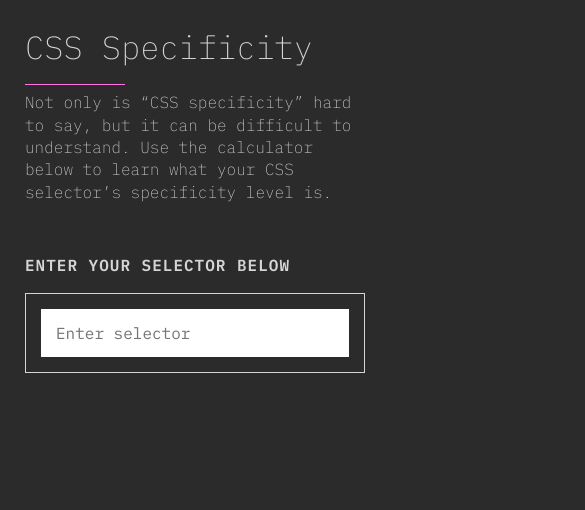
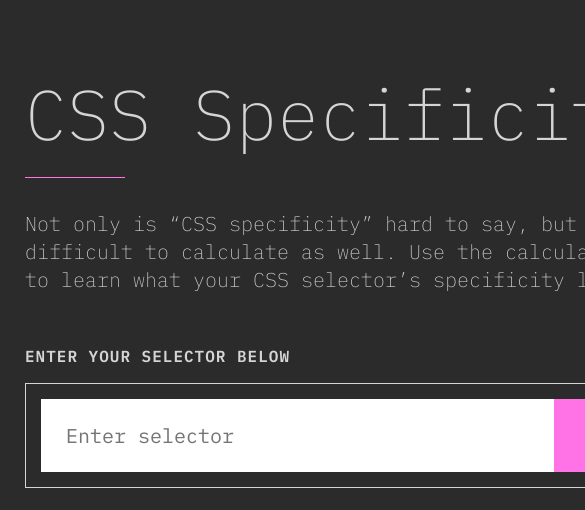
Before and after one commit to baileyhood/css-specificity-calculator, a Vue app: page / in a window 390 px wide. Shown: the top 510 px of the page, 585 px wide, since content can reach past the window. Built offline with nearby package versions, Linux system fonts and the light colour scheme.

Commit message:
removed media queries; update favicon

```diff
--- a/public/index.html
+++ b/public/index.html
@@ -1,17 +1,21 @@
 <!DOCTYPE html>
 <html lang="en">
+
 <head>
   <meta charset="utf-8">
   <meta http-equiv="X-UA-Compatible" content="IE=edge">
   <meta name="viewport" content="width=device-width,initial-scale=1.0">
-    <link rel="icon" href="<%= BASE_URL %>favicon.ico">
-    <title>css-specificity-calculator</title>
+  <link rel="icon" href="<%= BASE_URL %>favicon.png">
+  <title>CSS Specificy Calculator</title>
 </head>
+
 <body>
   <noscript>
-      <strong>We're sorry but css-specificity-calculator doesn't work properly without JavaScript enabled. Please enable it to continue.</strong>
+    <strong>We're sorry but css-specificity-calculator doesn't work properly without JavaScript enabled. Please enable
+      it to continue.</strong>
   </noscript>
   <div id="app"></div>
   <!-- built files will be auto injected -->
 </body>
+
 </html>
--- a/src/App.vue
+++ b/src/App.vue
@@ -3,7 +3,7 @@
     <header>
       <h1 class="c-headline c-headline__divider">CSS Specificity</h1>
     </header>
-    <p>Not only is “CSS specificity” hard to say, but it can be difficult to understand. Use the calculator below to learn what your CSS selector’s specificity level is.</p>
+    <p>Not only is “CSS specificity” hard to say, but it can be difficult to calculate as well. Use the calculator below to learn what your CSS selector’s specificity level is.</p>
     <selector-input class="h-margin-top-35"></selector-input>
   </div>
 </template>
@@ -26,6 +26,8 @@ export default {
 #app {
   margin-left: auto;
   margin-right: auto;
+  margin-top: 40px;
   max-width: 800px;
+  min-width: 700px;
 }
 </style>
--- a/src/assets/styles/_base.scss
+++ b/src/assets/styles/_base.scss
@@ -7,10 +7,6 @@ body {
 	font-weight: 200;
 	line-height: 1.4;
 	padding: 25px;
-
-	@media screen and (max-width: 640px) {
-		font-size: 16px;
-	}
 }
 
 a {
@@ -46,10 +42,6 @@ li {
 	margin-top: 0;
 	position: relative;
 
-	@media screen and (max-width: 640px) {
-		font-size: 32px;
-	}
-
 	&__divider {
 		&:after {
 			background-color: $color-pink;
--- a/src/assets/styles/_input.scss
+++ b/src/assets/styles/_input.scss
@@ -5,10 +5,6 @@
 	&__container {
 		border: 1px solid $color-light-gray;
 		padding: 15px;
-
-		@media screen and (max-width: 640px) {
-			flex-direction: column;
-		}
 	}
 
 	&__container,
@@ -19,10 +15,6 @@
 	&__item {
 		flex-basis: 75%;
 		padding: 25px;
-
-		@media screen and (max-width: 640px) {
-			padding: 15px;
-		}
 	}
 
 	&__button {
@@ -30,10 +22,6 @@
 		color: #fff;
 		flex-basis: 25%;
 		text-transform: uppercase;
-
-		@media screen and (max-width: 640px) {
-			display: none;
-		}
 	}
 
 	&__item,
```
Also changed, not shown: public/favicon.png (added), 1 other file (tests, documents, lock files or other folders). Lines whose indentation alone changed are shown as unchanged.
